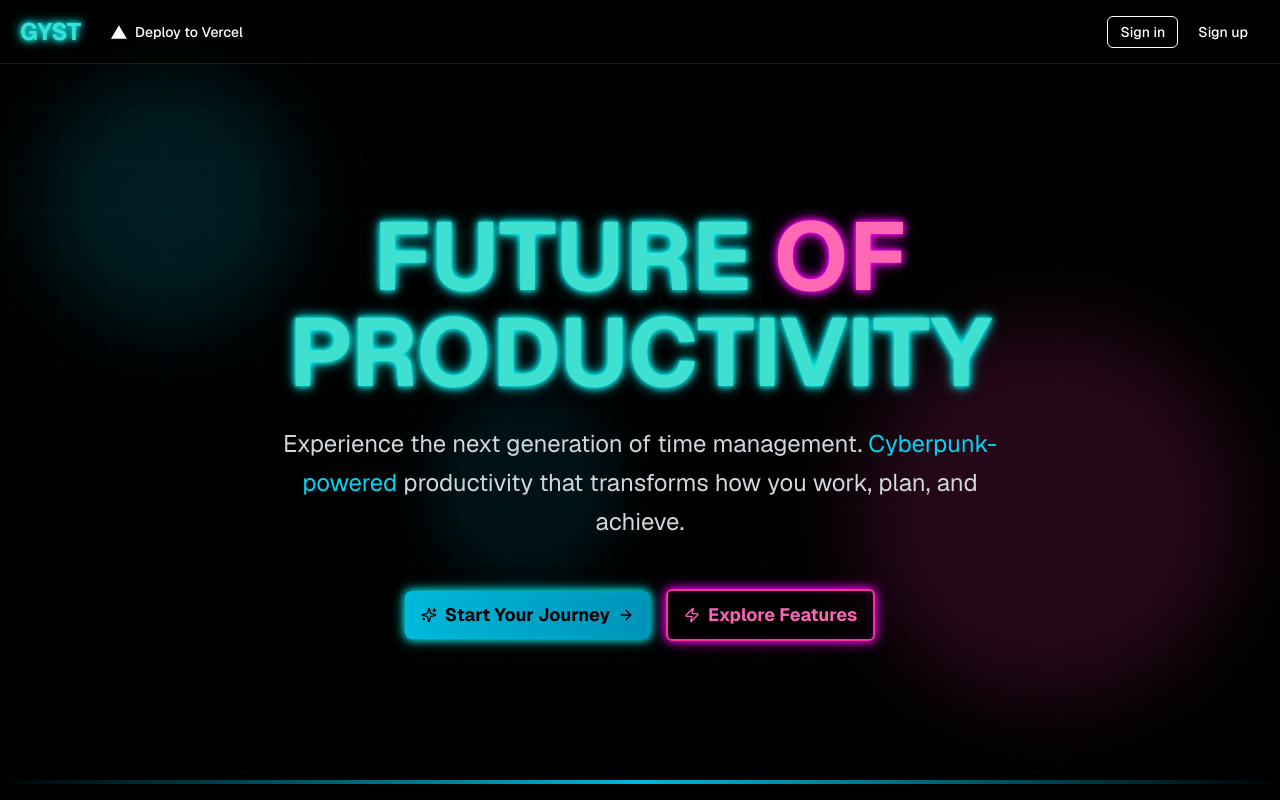
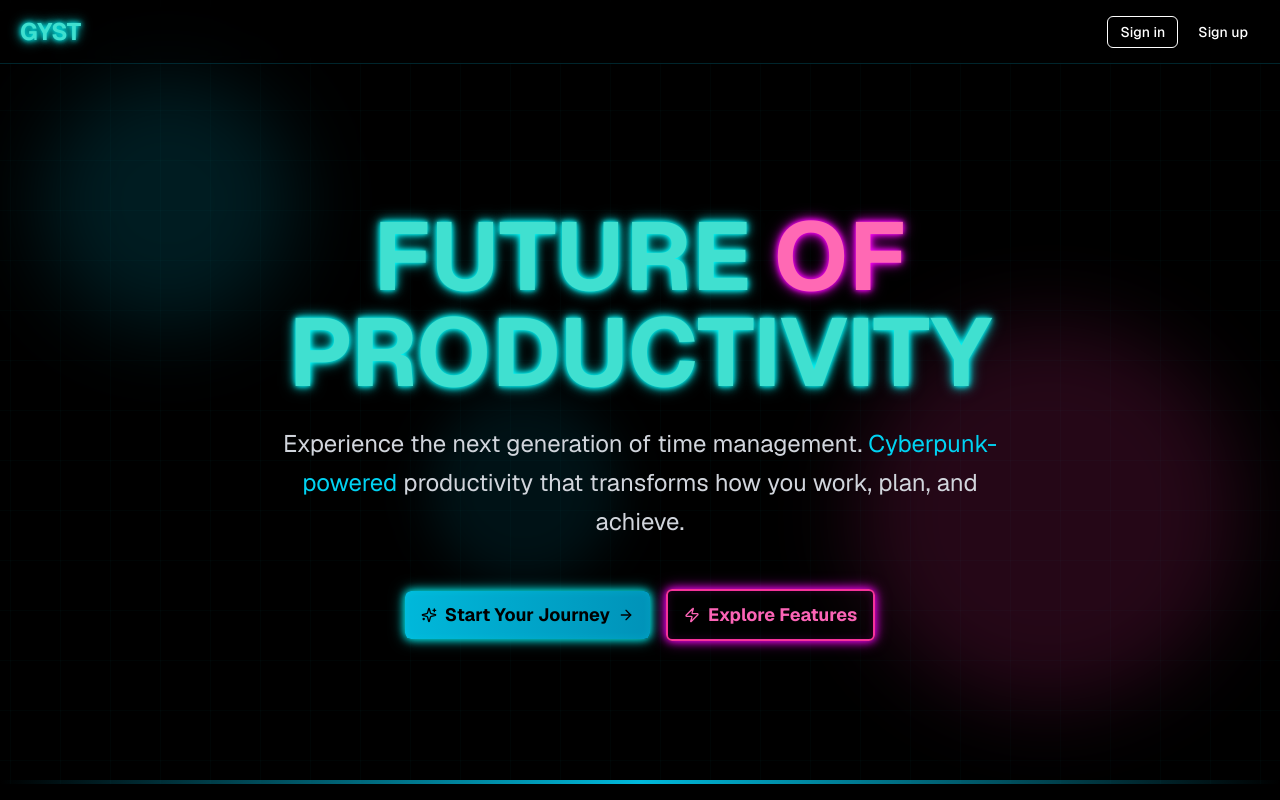
Before and after one commit to xpydr/GYST, a Next.js app: page / in a window 1280 px wide. Shown: the top 800 px of the page. Built offline with nearby package versions, Linux system fonts and the light colour scheme; no server answers.

Commit message:
chore: remove boilerplate
- deploy to vercel button

```diff
--- a/app/page.tsx
+++ b/app/page.tsx
@@ -1,4 +1,3 @@
-import { DeployButton } from "@/components/deploy-button";
 import { AuthButton } from "@/components/auth-button";
 import { ThemeSwitcher } from "@/components/theme-switcher";
 import { CopyrightYear } from "@/components/copyright-year";
@@ -36,9 +35,6 @@ export default function Home() {
               <Link href={"/"} className="text-2xl font-bold neon-cyan pulse-neon">
                 GYST
               </Link>
-              <div className="hidden md:flex items-center gap-2">
-                <DeployButton />
-              </div>
             </div>
             <Suspense>
               <AuthButton />
```
